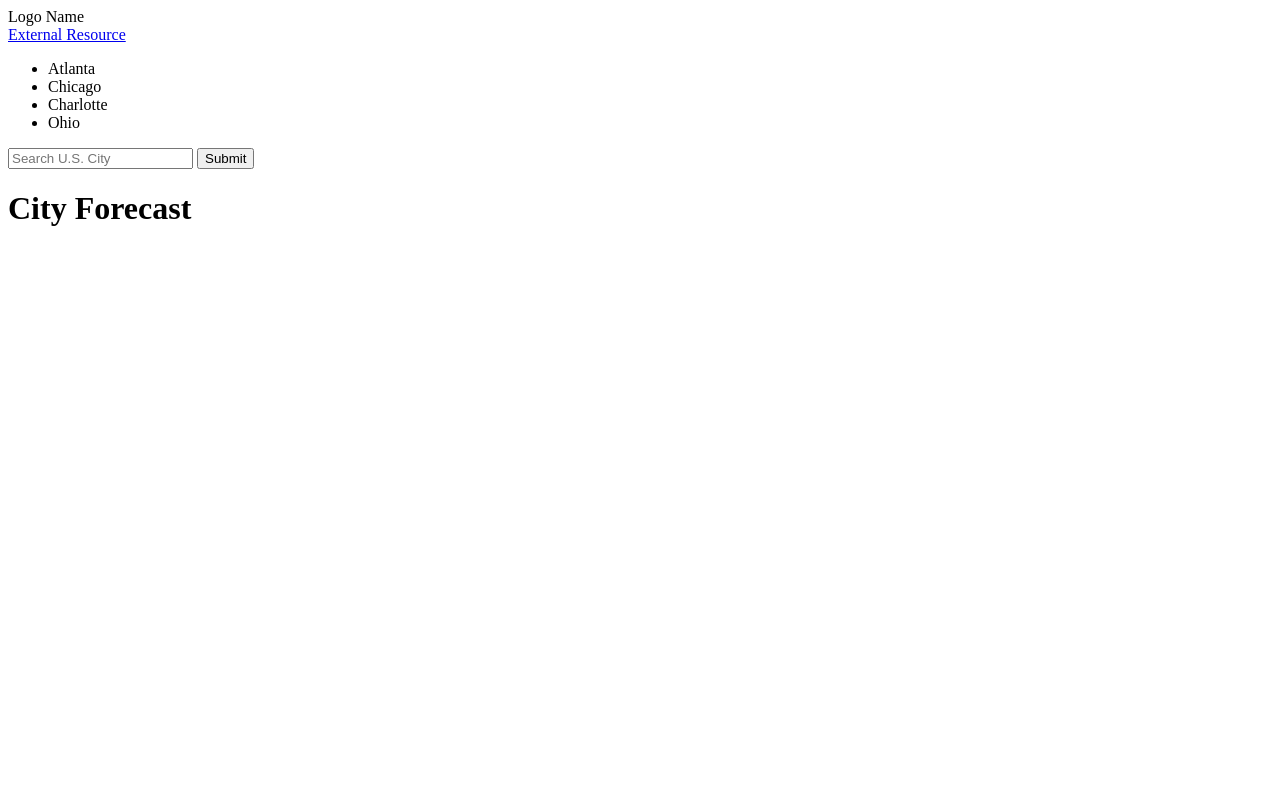
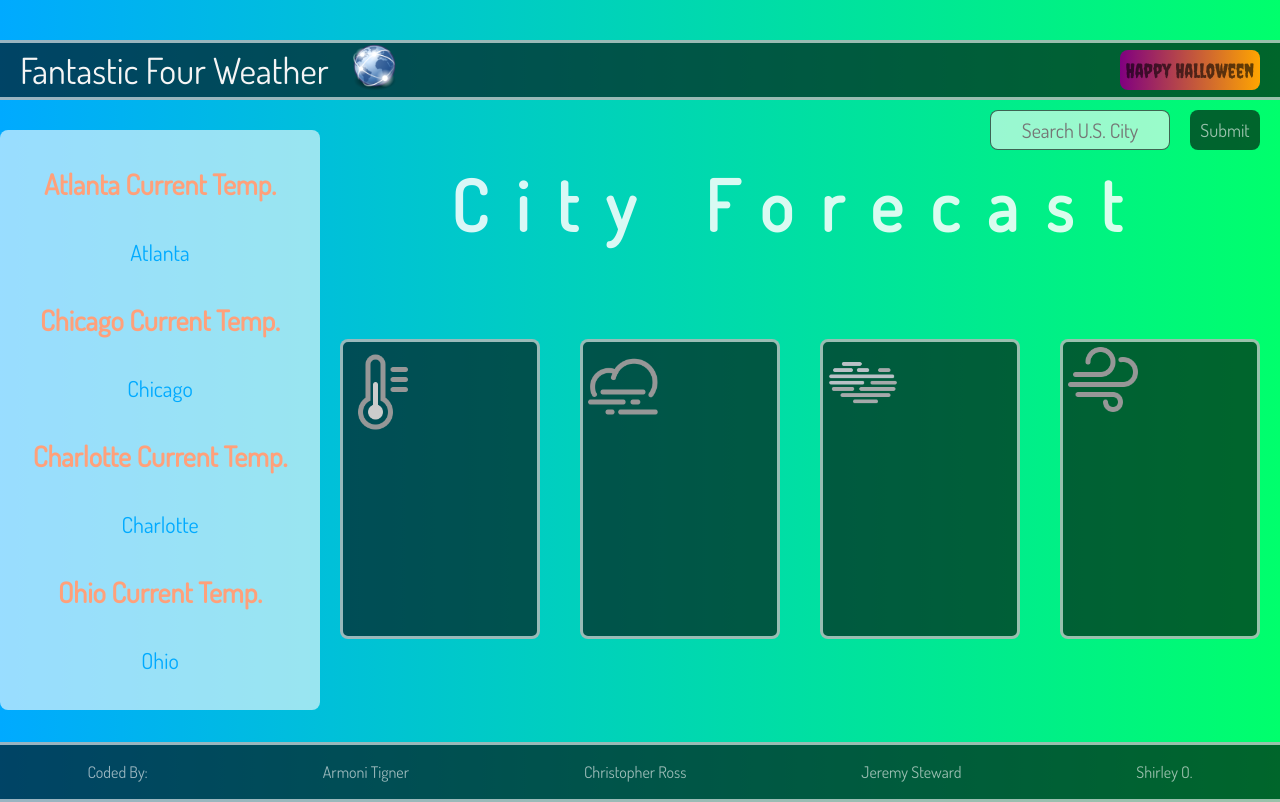
Before and after one commit to Christopher-D-Ross/Weather-Widget-Applicaton, a plain HTML site: page index.html in a window 1280 px wide. Drawn offline with Linux system fonts and the light colour scheme; no server answers.

Commit message:
Completed the weather application and added a halloween toggle.

```diff
--- a/index.html
+++ b/index.html
@@ -1,44 +1,64 @@
 <!DOCTYPE html>
-<html lang="en">
+<html id = "html" lang="en">
 <head>
     <meta charset="UTF-8">
     <meta http-equiv="X-UA-Compatible" content="IE=edge">
     <meta name="viewport" content="width=device-width, initial-scale=1.0">
     <link rel="stylesheet" href="styles.css">
+    <link href="https://fonts.googleapis.com/css2?family=Bebas+Neue&family=Dosis&family=Quicksand&display=swap" rel="stylesheet">
+    <link href="https://fonts.googleapis.com/css2?family=Creepster&display=swap" rel="stylesheet">
     <script src = "script.js" async></script>
-    <title>Document</title>
+    <title>Fantastic Four Weather</title>
 </head>
-<body>
-    <div>
-        <div>
-            Logo Name
+<body id = "body">
+    <div id = "navi" class = "navi">
+        <div id = "logo" class = "logo">
+            Fantastic Four Weather
+            <div>
+                <img id = "newworld" class = "world" src="world.png" alt="globe icon">
+            </div>
         </div>
-        <div><a href="#">External Resource</a></div>
+        <div class = "extr">
+            <button id = "hallowb" class = "hallowb">Happy Halloween</button>
+        </div>
     </div>
     <div class = "weathergrid">
-        <div>
-            <ul>
-                <li>Atlanta</li>
-                <li>Chicago</li>
-                <li>Charlotte</li>
-                <li>Ohio</li>
+        <div class = "homesdiv">
+            <ul class = "homes">
+                <li id = "title1" class = "temptitle">Atlanta Current Temp.</li>
+                <li id = "atlanta" class = "lightb">Atlanta</li>
+                <li id = "title2" class = "temptitle">Chicago Current Temp.</li>
+                <li id = "chicago" class = "lightb">Chicago</li>
+                <li id = "title3" class = "temptitle">Charlotte Current Temp.</li>
+                <li id = "charlotte" class = "lightb">Charlotte</li>
+                <li id = "title4" class = "temptitle">Ohio Current Temp.</li>
+                <li id = "ohio" class = "lightb">Ohio</li>
             </ul>
         </div>
         <div>
-            <input type="text" placeholder="Search U.S. City">
-            <button>Submit</button>
+            <div class = "input">
+                <input id = "input" class = "textfield" type="text" placeholder="Search U.S. City">
+                <button id = "submit" class = "button">Submit</button>
+            </div>
             <div>
                 <div>
-                    <h1>City Forecast</h1>
+                    <h1 id = "cityfor" class = "cityfor">City Forecast</h1>
                 </div>
                 <div class = "weatherdata">
-                    <div class = "data"></div>
-                    <div class = "data"></div>
-                    <div class = "data"></div>
-                    <div class = "data"></div>
+                    <div id = "temp" class = "data temp"></div>
+                    <div id = "rnc" class = "data rnc"></div>
+                    <div id = "humid" class = "data humid"></div>
+                    <div id = "wind" class = "data wind"></div>
                 </div>
             </div>
         </div>
     </div>
+    <div id = "bottomblock" class = "bottomblock">
+        <p>Coded By:</p>
+        <p>Armoni Tigner</p>
+        <p>Christopher Ross</p>
+        <p>Jeremy Steward</p>
+        <p>Shirley O.</p>
+    </div>
 </body>
 </html>
--- a/script.js
+++ b/script.js
@@ -0,0 +1,192 @@
+let atlanta = document.getElementById("atlanta");
+let chicago = document.getElementById("chicago");
+let charlotte = document.getElementById("charlotte");
+let ohio = document.getElementById("ohio");
+let temp = document.getElementById("temp");
+let rnc = document.getElementById("rnc");
+let humid = document.getElementById("humid");
+let wind = document.getElementById("wind");
+let input = document.getElementById("input");
+let submit = document.getElementById("submit");
+let cityFor = document.getElementById("cityfor");
+let hallowb = document.getElementById("hallowb");
+let body = document.getElementById("body");
+let html = document.getElementById("html");
+let title1 = document.getElementById("title1");
+let title2 = document.getElementById("title2");
+let title3 = document.getElementById("title3");
+let title4 = document.getElementById("title4");
+let logo = document.getElementById("logo");
+let newworld = document.getElementById("newworld");
+let navi = document.getElementById("navi");
+let bottomblock = document.getElementById("bottomblock");
+let audio = new Audio('scream2.m4a');
+let audio2 = new Audio('scream3.m4a');
+let audio3 = new Audio('scream4.m4a');
+let audio4 = new Audio('scream5.m4a');
+let audio5 = new Audio('scream6.m4a');
+
+
+
+function loadAtlanta() {
+    fetch('https://api.openweathermap.org/data/2.5/weather?q=Atlanta&appid=7983f9630bd1335bc5529b4c48cf145a')
+    .then(function(response) {
+     // Parse the JSON into an actual JS object
+    return response.json();
+})
+    .then(function(data) {
+    console.log(data);
+    return data;
+ })
+    .then(function(data){
+    console.log(data.main.temp);
+    atlanta.innerHTML = Math.floor((data.main.temp - 273.15) * 9/5 + 32)+"°F";
+    return data;
+ })
+
+    .catch(() => console.log("There's an error somewhere."))
+}
+
+function loadChicago() {
+    fetch('https://api.openweathermap.org/data/2.5/weather?q=Chicago&appid=7983f9630bd1335bc5529b4c48cf145a')
+    .then(function(response) {
+     // Parse the JSON into an actual JS object
+    return response.json();
+})
+    .then(function(data) {
+    console.log(data);
+    return data;
+ })
+    .then(function(data){
+    console.log(data.main.temp);
+    chicago.innerHTML = Math.floor((data.main.temp - 273.15) * 9/5 + 32)+"°F";
+    return data;
+ })
+
+    .catch(() => console.log("There's an error somewhere."))
+}
+
+function loadCharlotte() {
+    fetch('https://api.openweathermap.org/data/2.5/weather?q=Charlotte&appid=7983f9630bd1335bc5529b4c48cf145a')
+    .then(function(response) {
+     // Parse the JSON into an actual JS object
+    return response.json();
+})
+    .then(function(data) {
+    console.log(data);
+    return data;
+ })
+    .then(function(data){
+    console.log(data.main.temp);
+    charlotte.innerHTML = Math.floor((data.main.temp - 273.15) * 9/5 + 32)+"°F";
+    return data;
+ })
+
+    .catch(() => console.log("There's an error somewhere."))
+}
+
+function loadOhio() {
+    fetch('https://api.openweathermap.org/data/2.5/weather?q=Cleveland&appid=7983f9630bd1335bc5529b4c48cf145a')
+    .then(function(response) {
+     // Parse the JSON into an actual JS object
+    return response.json();
+})
+    .then(function(data) {
+    console.log(data);
+    return data;
+ })
+    .then(function(data){
+    console.log(data.main.temp);
+    ohio.innerHTML = Math.floor((data.main.temp - 273.15) * 9/5 + 32)+"°F";
+    return data;
+ })
+    .catch(() => console.log("There's an error somewhere."))
+}
+
+function loadTemp() {
+    let city = input.value;
+    let api = `https://api.openweathermap.org/data/2.5/weather?q=${city}&appid=7983f9630bd1335bc5529b4c48cf145a`;
+    fetch(api)
+    .then(function(response) {
+     // Parse the JSON into an actual JS object
+    return response.json();
+})
+    .then(function(data) {
+    console.log(data);
+    return data;
+ })
+    .then(function(data){
+    console.log(data.main.temp);
+    cityFor.innerHTML = `${input.value} Forecast`;
+    temp.innerHTML = Math.floor((data.main.temp - 273.15) * 9/5 + 32)+"°Fahrenheit";
+    rnc.innerHTML = `${data.weather[0].main} Status - ${data.weather[0].description.charAt(0).toUpperCase()}${data.weather[0].description.slice(1)}`;
+    humid.innerHTML = `${data.main.humidity}% Humidity`;
+    wind.innerHTML = `Wind speed of ${data.wind.speed}m/s`;
+    input.value = "";
+    return data;
+ })
+
+    .catch(() => console.log("There's an error somewhere."))
+}
+
+function theDepths() {
+    body.style.fontFamily = "Creepster";
+    html.style.backgroundImage = "url('https://i.gifer.com/RMfD.gif')";
+    cityFor.style.color = "darkred";
+    cityFor.style.fontSize = "102px";
+    title1.style.color = "darkred";
+    title2.style.color = "darkred";
+    title3.style.color = "darkred";
+    title4.style.color = "darkred";
+    logo.style.color = "orange";
+    newworld.src = "1531898_bloody_horror_kill_knife_icon.png";
+    atlanta.style.color = "orange";
+    chicago.style.color = "orange";
+    charlotte.style.color = "orange";
+    ohio.style.color = "orange";
+    navi.style.backgroundColor = "purple"
+    bottomblock.style.backgroundColor = "darkred";
+    audio.play();
+    audio2.play();
+    audio3.play();
+    audio4.play();
+    audio5.play();
+}
+
+function goBack() {
+    body.style.fontFamily = "Dosis";
+    html.style.background = "linear-gradient(to right, #00AAFF, #00FF6C)";
+    cityFor.style.color = "rgba(255, 255, 255, .85)";
+    cityFor.style.fontSize = "70px";
+    title1.style.color = "lightsalmon";
+    title2.style.color = "lightsalmon";
+    title3.style.color = "lightsalmon";
+    title4.style.color = "lightsalmon";
+    logo.style.color = "whitesmoke";
+    newworld.src = "world.png";
+    atlanta.style.color = "#00AAFF";
+    chicago.style.color = "#00AAFF";
+    charlotte.style.color = "#00AAFF";
+    ohio.style.color = "#00AAFF";
+    navi.style.backgroundColor = "rgba(0, 0, 0, .60)";
+    bottomblock.style.backgroundColor = "rgba(0, 0, 0, .60)";
+    audio.pause();
+    audio2.pause();
+    audio3.pause();
+    audio4.pause();
+    audio5.pause();
+}
+
+
+
+hallowb.addEventListener('mousedown', theDepths);
+hallowb.addEventListener('mouseup', goBack);
+
+
+submit.addEventListener('click', loadTemp);
+
+
+window.addEventListener('load',loadAtlanta);
+window.addEventListener('load', loadChicago);
+window.addEventListener('load', loadCharlotte);
+window.addEventListener('load', loadOhio);
--- a/styles.css
+++ b/styles.css
@@ -0,0 +1,224 @@
+* {
+    margin: 0;
+    padding: 0;
+    box-sizing: border-box;
+}
+
+html {
+    font-family: 'Dosis', sans-serif;
+    background: linear-gradient(to right, #00AAFF, #00FF6C);
+}
+
+body {
+    cursor: url('redcursor.png'), auto;
+}
+
+.navi {
+    height: 60px;
+    /* border: 1px solid black; */
+    display: flex;
+    justify-content: space-between;
+    align-items: center;
+    margin-top: 40px;
+    background-color: rgba(0, 0, 0, .60);
+    color: whitesmoke;
+    border-top: 3px solid rgba(255, 255, 255, .60);
+    border-bottom: 3px solid rgba(255, 255, 255, .60);
+}
+
+a {
+    text-decoration: none;
+    color:whitesmoke
+}
+
+.logo {
+    display: flex;
+    align-items: center;
+    margin-left: 20px;
+    margin-right: 20px;
+    font-size: 36px;
+}
+
+.extr {
+    margin-right: 20px;
+}
+
+.weathergrid {
+    display: grid;
+    height: 602px;
+    grid-template-columns: 1fr 3fr;
+}
+
+.homes {
+    height: 580px;
+    display: flex;
+    flex-direction: column;
+    justify-content:space-evenly;
+    align-items: center;
+    background-color: rgba(255, 255, 255, .60);
+    margin-top: 30px;
+    color: rgba(0, 0, 0, .60);
+    font-size: 20px;
+    border-radius: 8px;
+}
+
+li {
+    list-style: none;
+}
+
+.input {
+    height: 60px;
+    display: flex;
+    justify-content: flex-end;
+    align-items: center;
+}
+
+.textfield:focus {
+    outline: none;
+    border: 3px solid lightsalmon;
+}
+
+.homesdiv {
+    border-radius: 8px;
+}
+
+.cityfor {
+    text-align: center;
+    color: rgba(255, 255, 255, .85);
+    font-size: 70px;
+    letter-spacing: .4em;
+}
+
+.weatherdata {
+    height: 480px;
+    display: flex;
+    justify-content: space-around;
+    align-items: center;
+    border-radius: 5px;
+}
+
+.data {
+    height: 300px;
+    width: 200px;
+    background-color: rgba(0, 0, 0, .60);
+    border-radius: 8px;
+    border: 3px solid rgba(255, 255, 255, .60);
+    display: flex;
+    justify-content: center;
+    align-items: center;
+    text-align: center;
+    font-size: 24px;
+    color:rgba(255, 255, 255, .60);
+    transition: height 500ms linear,
+                width 500ms linear,
+                font-size 500ms linear,
+                border 500ms linear,
+                color 500ms linear;
+}
+
+.data:hover {
+    font-size: 35px;
+    height: 75%;
+    width: 25%;
+    border: 5px solid lightsalmon;
+    color: #00AAFF;
+    cursor: progress;
+}
+
+.textfield, .button {
+    margin-right: 20px;
+}
+
+.textfield {
+    height: 40px;
+    width: 180px;
+    text-align: center;
+    border: 1px solid rgba(0, 0, 0, .60);
+    border-radius: 8px;
+    background-color: rgba(255, 255, 255, .60);
+    font-family: 'Dosis', sans-serif;
+    font-size: 20px;
+}
+
+.button {
+    height: 40px;
+    width: 70px;
+    cursor: pointer;
+    background-color: rgba(0, 0, 0, .60);
+    color: rgba(255, 255, 255, .60);
+    border: none;
+    border-radius: 8px;
+    font-family: 'Dosis', sans-serif;
+    font-size: 18px;
+}
+
+button:hover {
+    background-color: rgba(255, 255, 255, .60);
+    color:rgba(0, 0, 0, .60);
+    border: 1px solid rgba(0, 0, 0, .60);
+}
+
+.lightb {
+    color: #00AAFF;
+    font-size: 22px;
+}
+
+.temptitle {
+    font-size: 28px;
+    font-weight:900;
+    color: lightsalmon;
+}
+
+.bottomblock {
+    display: flex;
+    justify-content: space-around;
+    align-items: center;
+    height: 60px;
+    color: rgba(255, 255, 255, .60);
+    background-color: rgba(0, 0, 0, .60);
+    border-top: 3px solid rgba(255, 255, 255, .60);
+    border-bottom: 3px solid rgba(255, 255, 255, .60);
+    margin-top: 40px;
+}
+
+.temp {
+    background-image: url('thermo.png');
+    background-repeat: no-repeat;
+    background-size: 80px;
+    background-position-y: 10px;
+}
+
+.rnc {
+    background-image: url('cloud.png');
+    background-repeat: no-repeat;
+    background-size: 80px;
+}
+
+.humid {
+    background-image: url('humid.png');
+    background-repeat: no-repeat;
+    background-size: 80px;
+}
+
+.wind {
+    background-image: url('wind.png');
+    background-repeat: no-repeat;
+    background-size: 80px;
+}
+
+.world {
+    height: 50px;
+    margin-left: 20px;
+}
+
+.hallowb {
+    height: 40px;
+    width: 140px;
+    cursor: pointer;
+    background:linear-gradient(to right, purple, orange);
+    color: rgba(0, 0, 0, .60);
+    border: none;
+    border-radius: 8px;
+    font-family: 'Creepster', cursive;
+    font-size: 20px;
+}
```
Also changed, not shown: 1531898_bloody_horror_kill_knife_icon.png (added), cloud.png (added), humid.png (added), thermo.png (added), wind.png (added), world.png (added), 6 other files.
